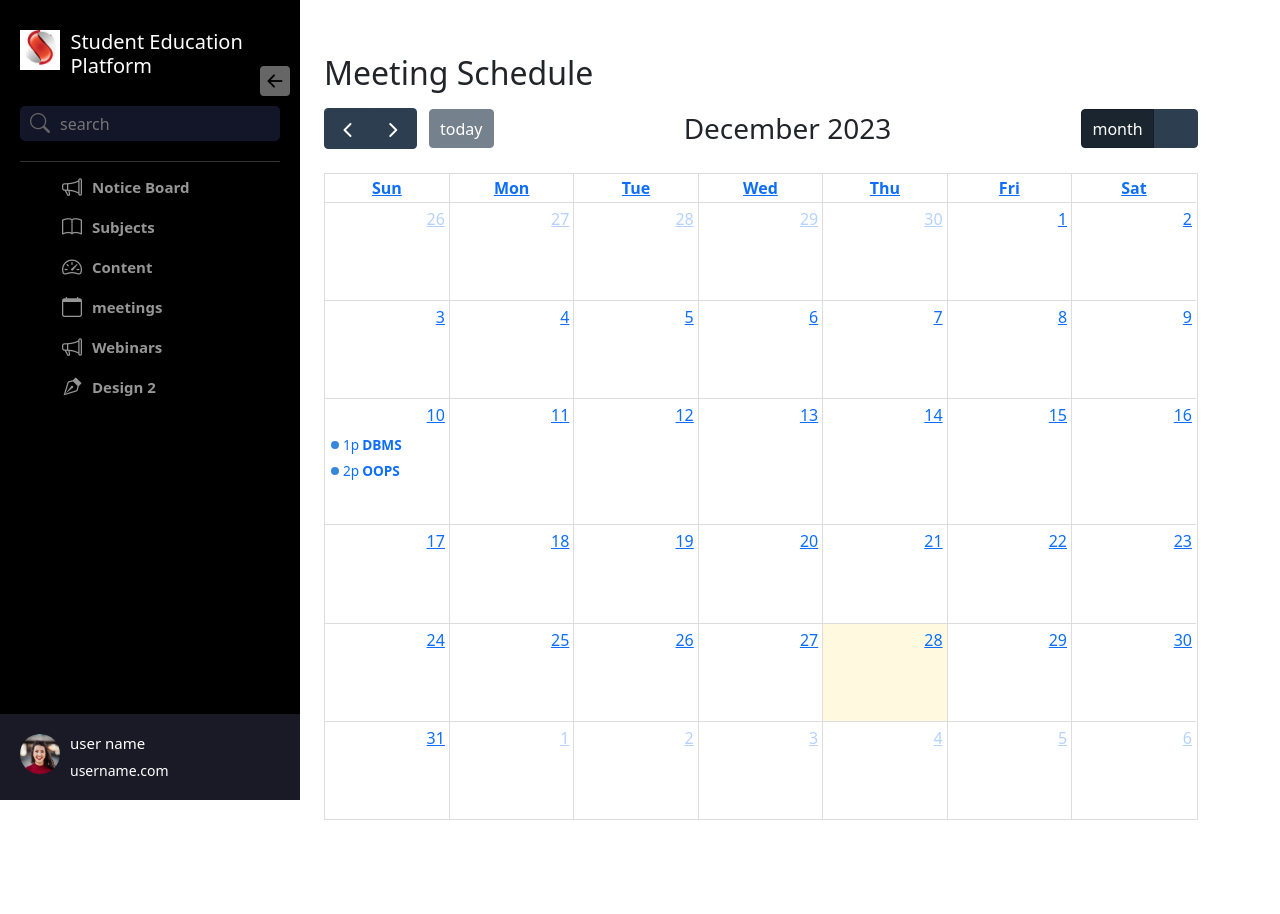
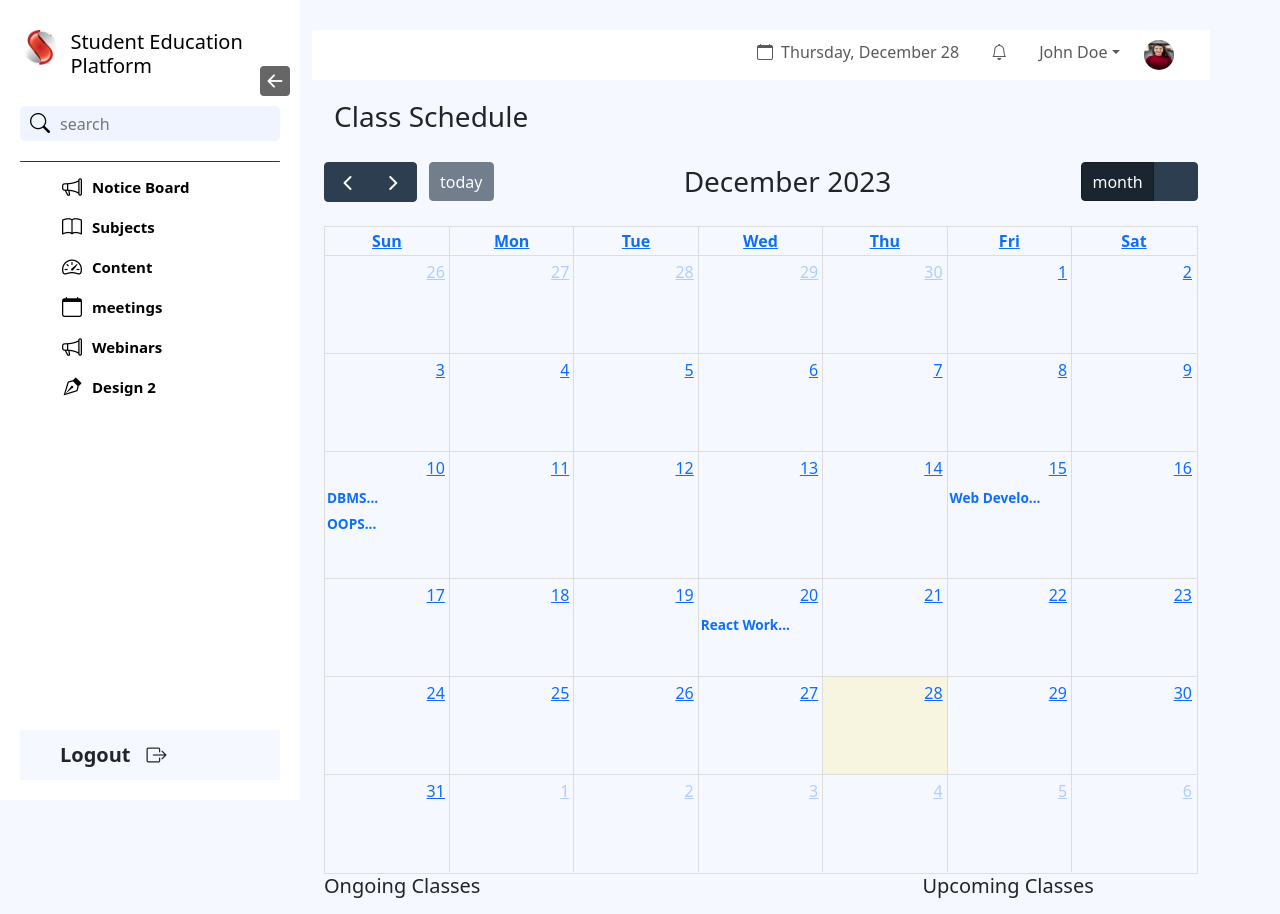
Before and after one commit to Prajwalgawande/Student-Educational-Platform, a React (Vite) app: page /meetings in a window 1280 px wide. Shown: the top 914 px of the page. Before the commit the page ends 850 px from the top, so only its background shows below. Built offline with nearby package versions, Linux system fonts and the light colour scheme.

Commit message:
added top navbar

```diff
--- a/src/App.css
+++ b/src/App.css
@@ -1,6 +1,10 @@
 *{
   margin: 0;
   padding: 0;
+}
+.App{
+  background-color: #F6F8FF;
+  min-height: 100vh;
 }
 ul{
   padding: 0;
@@ -43,7 +47,7 @@ body{
 
 .side-menu{
   position: fixed;
-  background: #000;
+  background: #FFFFFF;
   width: 300px;
   height: 100%;
   box-sizing: border-box;
@@ -98,25 +102,28 @@ body{
   background: transparent;
   border: 0;
   font-size: 20px;
-  color: #666;
+  color: #000000;
 }
 
 .side-menu .search-controller input[type=text]{
   border: 0;
   outline: none;
   height: 35px;
-  background: #131628;
+  background: #f0f4ff;
   border-radius: 5px;
   display: block;
   margin: 20px 0;
   width: 100%;
   box-sizing: border-box;
   padding-left: 40px;
-  color: #fff;
+  color: #000000;
+}
+.side-menu .search-controller input[type=text]:focus{
+  background: #e2e7fa;
 }
 
 .side-menu .main-menu .menu-item{
-  color: #969696;
+  color: #000000;
   text-decoration: none;
   font-size: 15px;
   display: block;
@@ -125,9 +132,9 @@ body{
 }
 
 .side-menu .main-menu .menu-item.active{
-  background: #131628;
+  background: #4F80E1;
   border-radius: 5px;
-  color: #fff;
+  color: #000000;
 }
 
 
@@ -165,7 +172,7 @@ body{
 }
 
 .side-menu .main-menu .sub-menu{
-  color: #333;
+  color: #000000;
   margin-left: 20px;
   border-left: 1px solid #666;
   box-sizing: border-box;
@@ -187,33 +194,39 @@ body{
   font-size: 15px;
   font-weight: 600;
   text-decoration: none;
-  color: #818181;
+  color: #000000;
   box-sizing: border-box;
   padding: 5px;
 }
 
 .logo{
   display: flex;
-  color: #fff;
+  color: #000000;
 }
 .side-menu .main-menu .sub-menu a.active{
   /* change in background, not recorded in video */
-  background: #222;
+  background: #4F80E1;
   display: block;
 
   border-radius: 5px;
-  color: #fff;
+  color: #000000;
 
 }
 
 .side-menu-footer{
   width: 100%;
-  background: #1a1a27;
   position: absolute;
   bottom: 0;
   left: 0;
   padding: 20px;
   box-sizing: border-box;
+}
+.logout{
+  background: #F6F8FF;
+  margin: 0;
+  cursor: pointer;
+  padding: 10px 40px;
+
 }
 
 .side-menu-footer .avatar{
@@ -230,7 +243,7 @@ body{
 .side-menu-footer .user-info{
   display: inline-block;
   margin: 0 10px;
-  color: #fff;
+  color: #000000;
   position: absolute;
   opacity: 1;
   transition: opacity .2s ease-in;
@@ -269,7 +282,6 @@ body{
 .title-bar{
   display: flex;
   justify-content: space-between;
-  box-shadow: 4px 4px 2px rgb(39, 40, 40) ;
   margin-bottom: 10px;
   padding: 10px;
 }
@@ -279,7 +291,7 @@ body{
 
 
 .tabs{
-  color: black;
+  color: #000000;
 }
 
 
--- a/src/App.jsx
+++ b/src/App.jsx
@@ -16,6 +16,7 @@ import ChatsTab from './components/chats-tab/ChatsTabs'
 import DetilesTab from './components/detiles-tab/DetilesTab'
 import NotesTab from './components/notes-tab/NotesTab'
 import AssignmentTab from './components/assignment-tab/AssignmentTab'
+import TopNavbar from "./components/Navbar/Navbar";
 
 const Dashboard = () => <h1>Dashboard</h1>;
 const Content = () => <h1>Content</h1>;
@@ -37,7 +38,7 @@ const Webinars = () => <h1>Webinars</h1>;
 
 function App() {
   const isSmallScreen = useMediaQuery({ query: '(max-width: 991.98px)' });
-  console.log("screensmal",isSmallScreen);
+  console.log("screensmal", isSmallScreen);
   const [inactive, setInactive] = useState(isSmallScreen);
 
   return (
@@ -48,11 +49,11 @@ function App() {
             setInactive(inactive);
           }}
         />
-
         <div className={`container`}
           style={!inactive ? { marginLeft: "300px", width: "72vw" } :
             { marginLeft: "40px", width: "100%" }}>
 
+          <TopNavbar />
           <Routes>
             {/* {menuItems.map((menu) => (
               <Route
--- /dev/null
+++ b/src/components/Navbar/Navbar.jsx
@@ -0,0 +1,54 @@
+import React from 'react';
+import { Navbar, Nav, NavDropdown, Container } from 'react-bootstrap';
+import userImage from '../../assets/user.jpg';
+
+const TopNavbar = () => {
+  const username = 'John Doe';
+  const current_Date=new Date();
+  const currentDate = new Date();
+const options = { weekday: 'long', day: 'numeric', month: 'long' };
+
+const formattedDate = currentDate.toLocaleDateString('en-US', options);
+  return (
+    <Navbar  variant="light" expand="lg" style={{ backgroundColor:"#ffffff",padding: '8px 16px', height: '50px',marginBottom:"10px" }}>
+      <Container>
+        {/* <Navbar.Brand href="#home">Your Logo</Navbar.Brand>
+        <Navbar.Toggle aria-controls="basic-navbar-nav" /> */}
+
+        <Navbar.Collapse id="basic-navbar-nav">
+          <Nav className="me-auto"></Nav>
+
+          <Nav className="ms-auto">
+            <Nav.Link href="#" className="me-3">
+              <i className="bi bi-calendar p-2"></i>
+              {formattedDate}
+            </Nav.Link>
+
+            <Nav.Link href="#" className="me-3">
+              <i className="bi bi-bell"></i>
+            </Nav.Link>
+
+            <NavDropdown title={username} id="basic-nav-dropdown">
+              <NavDropdown.Item href="#">Profile</NavDropdown.Item>
+              <NavDropdown.Item href="#">Settings</NavDropdown.Item>
+              <NavDropdown.Divider />
+              <NavDropdown.Item href="#">Logout</NavDropdown.Item>
+            </NavDropdown>
+
+            <Nav.Link href="#" className="ms-2">
+              <img
+                src={userImage}
+                alt="User"
+                width="30"
+                height="30"
+                className="rounded-circle"
+              />
+            </Nav.Link>
+          </Nav>
+        </Navbar.Collapse>
+      </Container>
+    </Navbar>
+  );
+};
+
+export default TopNavbar;
--- a/src/components/SideMenu.jsx
+++ b/src/components/SideMenu.jsx
@@ -137,12 +137,9 @@ const SideMenu = (props) => {
       </div>
 
       <div className="side-menu-footer">
-        <div className="avatar">
-          <img src={user} alt="user" />
-        </div>
-        <div className="user-info">
-          <h5>user name</h5>
-          <p>username.com</p>
+      <div className="logout-icon logout" >
+          <span className=" fw-semibold fs-5">Logout</span>
+          <i className="bi bi-box-arrow-right m-3 fs-5"></i>
         </div>
       </div>
     </div>
--- /dev/null
+++ b/src/components/meeting-modals/MeetingModal.jsx
@@ -0,0 +1,25 @@
+import React from 'react';
+import { Modal, Button } from 'react-bootstrap';
+
+const MeetingModal = ({ show, onHide, meeting }) => {
+    const {title,start,end}=meeting;
+  return (
+    <Modal show={show} onHide={onHide} centered>
+      <Modal.Header closeButton>
+        <Modal.Title>{title}</Modal.Title>
+      </Modal.Header>
+      <Modal.Body>
+        <p>Meeting details or description go here.</p>
+        <p>Start Time: {start}</p>
+        {meeting.end && <p>End Time: {end}</p>}
+      </Modal.Body>
+      <Modal.Footer>
+        <Button variant="secondary" onClick={onHide}>
+          Close
+        </Button>
+      </Modal.Footer>
+    </Modal>
+  );
+};
+
+export default MeetingModal;
--- a/src/components/meetings/Meetings.jsx
+++ b/src/components/meetings/Meetings.jsx
@@ -1,54 +1,115 @@
-import React from 'react';
+import React, { useState } from 'react';
 import FullCalendar from '@fullcalendar/react';
 import dayGridPlugin from '@fullcalendar/daygrid';
-import { Container, Row, Col, ListGroup } from 'react-bootstrap';
+import { Container, Row, Col, ListGroup, Badge, Button } from 'react-bootstrap';
+import MeetingModal from '../meeting-modals/MeetingModal';
+import './meeting.css'; // Import your custom CSS file for additional styling
+import PageTitle from '../page-title/PageTitle';
 
 const Meetings = () => {
-  const events = [
-    {
-      title: 'DBMS',
-      start: '2023-12-10T13:00:00',
-      end: '2023-12-10T13:30:00',
-    },
-    {
-      title: 'OOPS',
-      start: '2023-12-10T14:00:00',
-      end: '2023-12-10T15:00:00',
-    },
-    // Add more events as needed
+  // Example data for ongoing and upcoming classes
+  const ongoingClasses = [
+    { title: 'DBMS', start: '2023-12-10T13:00:00', end: '2023-12-10T13:30:00' },
+    { title: 'OOPS', start: '2023-12-10T14:00:00', end: '2023-12-10T15:00:00' },
   ];
+
+  const upcomingClasses = [
+    { title: 'Web Development', start: '2023-12-15T10:00:00' },
+    { title: 'React Workshop', start: '2023-12-20T15:30:00' },
+  ];
+
+  const [selectedMeeting, setSelectedMeeting] = useState(null);
+  const [showModal, setShowModal] = useState(false);
+
+  const handleEventClick = (eventClickInfo) => {
+    eventClickInfo.jsEvent.preventDefault();
+    setSelectedMeeting(eventClickInfo);
+    setShowModal(true);
+  };
+
+  const handleBadgeClick = (meeting) => {
+    setSelectedMeeting(meeting);
+    setShowModal(true);
+  };
+
+  const eventRender = ({ event }) => (
+    <div>
+      <strong>{event.title.slice(0, 10)}...</strong>
+    </div>
+  );
 
   return (
     <Container fluid>
-      <h2 className="mt-4 mb-3">Meeting Schedule</h2>
+      {/* Header Section */}
+      <PageTitle title={"Class Schedule"}/>
+
       <Row>
-        {/* Calendar for larger screens */}
+        {/* Calendar View */}
         <Col lg={12} className="d-none d-lg-block">
           <FullCalendar
             plugins={[dayGridPlugin]}
             initialView="dayGridMonth"
-            events={events}
+            events={[...ongoingClasses, ...upcomingClasses]}
             headerToolbar={{
               left: 'prev,next today',
               center: 'title',
               right: 'dayGridMonth,timeGridWeek,timeGridDay',
             }}
-            className="mb-4"
+            className="calendar"
+            eventContent={eventRender}
+            eventClick={handleEventClick}
           />
         </Col>
 
-        {/* List view for smaller screens */}
-        <Col xs={12} className="d-lg-none">
+        {/* Ongoing Classes Section */}
+        <Col lg={8} xs={12} className="mt-lg-0 mt-4">
+          <h5 className="mb-3">Ongoing Classes</h5>
           <ListGroup>
-            {events.map((event, index) => (
+            {ongoingClasses.map((classItem, index) => (
               <ListGroup.Item key={index} className="d-flex justify-content-between">
-                <div>{event.title}</div>
-                <div>{new Date(event.start).toLocaleString()}</div>
+                <div>
+                  <strong>{classItem.title}</strong>
+                </div>
+                <Badge
+                  bg="primary"
+                  onClick={() => handleBadgeClick(classItem)}
+                  style={{ cursor: 'pointer' }}
+                >
+                  Ongoing
+                </Badge>
+              </ListGroup.Item>
+            ))}
+          </ListGroup>
+        </Col>
+
+        {/* Upcoming Classes Section */}
+        <Col lg={4} xs={12} className="mt-lg-0 mt-4">
+          <h5 className="mb-3">Upcoming Classes</h5>
+          <ListGroup>
+            {upcomingClasses.map((classItem, index) => (
+              <ListGroup.Item key={index} className="d-flex justify-content-between">
+                <div>
+                  <strong>{classItem.title}</strong>
+                </div>
+                <Badge
+                  bg="success"
+                  onClick={() => handleBadgeClick(classItem)}
+                  style={{ cursor: 'pointer' }}
+                >
+                  Upcoming
+                </Badge>
               </ListGroup.Item>
             ))}
           </ListGroup>
         </Col>
       </Row>
+
+      {/* Meeting Modal */}
+      <MeetingModal
+        show={showModal}
+        onHide={() => setShowModal(false)}
+        meeting={selectedMeeting || {}}
+      />
     </Container>
   );
 };
--- a/src/components/meetings/meeting.css
+++ b/src/components/meetings/meeting.css
@@ -0,0 +1,49 @@
+/* Meetings.css */
+
+/* Header styles */
+h2 {
+    color: #333;
+    font-size: 24px;
+    font-weight: bold;
+  }
+
+  /* Calendar styles */
+  .calendar {
+    margin-bottom: 20px;
+  }
+
+  /* Ongoing and Upcoming Classes styles */
+  ListGroup.Item {
+    border: 1px solid #ddd;
+    margin-bottom: 10px;
+    padding: 15px;
+    border-radius: 8px;
+    transition: background-color 0.3s ease;
+  }
+
+  ListGroup.Item:hover {
+    background-color: #f8f9fa;
+  }
+
+  ListGroup.Item div {
+    max-width: 80%;
+  }
+
+  Badge {
+    font-size: 14px;
+  }
+
+  /* Responsive styles */
+  @media (max-width: 767px) {
+    h5 {
+      font-size: 18px;
+    }
+
+    ListGroup.Item {
+      font-size: 14px;
+    }
+
+    Badge {
+      font-size: 12px;
+    }
+  }
--- a/src/components/page-title/PageTitle.jsx
+++ b/src/components/page-title/PageTitle.jsx
@@ -4,7 +4,6 @@ const PageTitle = ({title}) => {
   return (
     <div className='title-bar' >
         <h3>{title}</h3>
-        <i className="bi bi-bell"></i>
     </div>
   )
 }
```
Also changed, not shown: src/components/chats-tab/ChatsTabs.jsx (+8 -6 lines).
